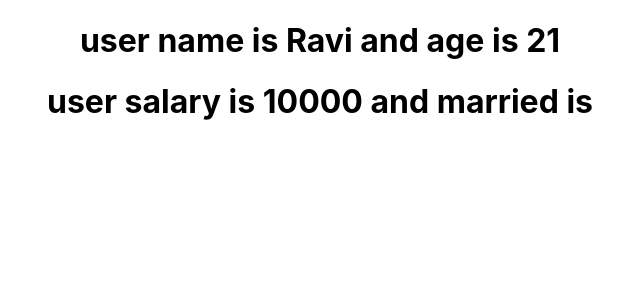
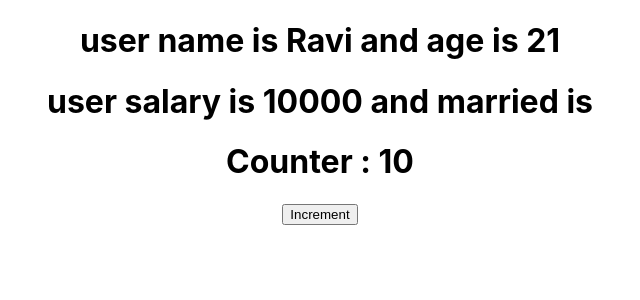
Before and after one commit to CodeCraftersGPT/tileskart3, a React (Create React App) app: page / in a window 1280 px wide. Shown: the top 300 px of the page, without its empty margins (320-960 px from the left). Built offline with nearby package versions, Linux system fonts and the light colour scheme.

Commit message:
countercomponent

```diff
--- a/src/App.js
+++ b/src/App.js
@@ -22,7 +22,7 @@ function App() {
   return (
     <div className="App">
       <User/>
-      {/* <Counter/> */}
+      <Counter/>
      {/* <Greet firstName="Mahesh" lastName="Kumar" data={employee}/>
      <Greet firstName="Senthil" lastName="Kumar"  data={employee}/>
      <Greet firstName="Pramod" lastName="Kumar" data={employee}/>
```
